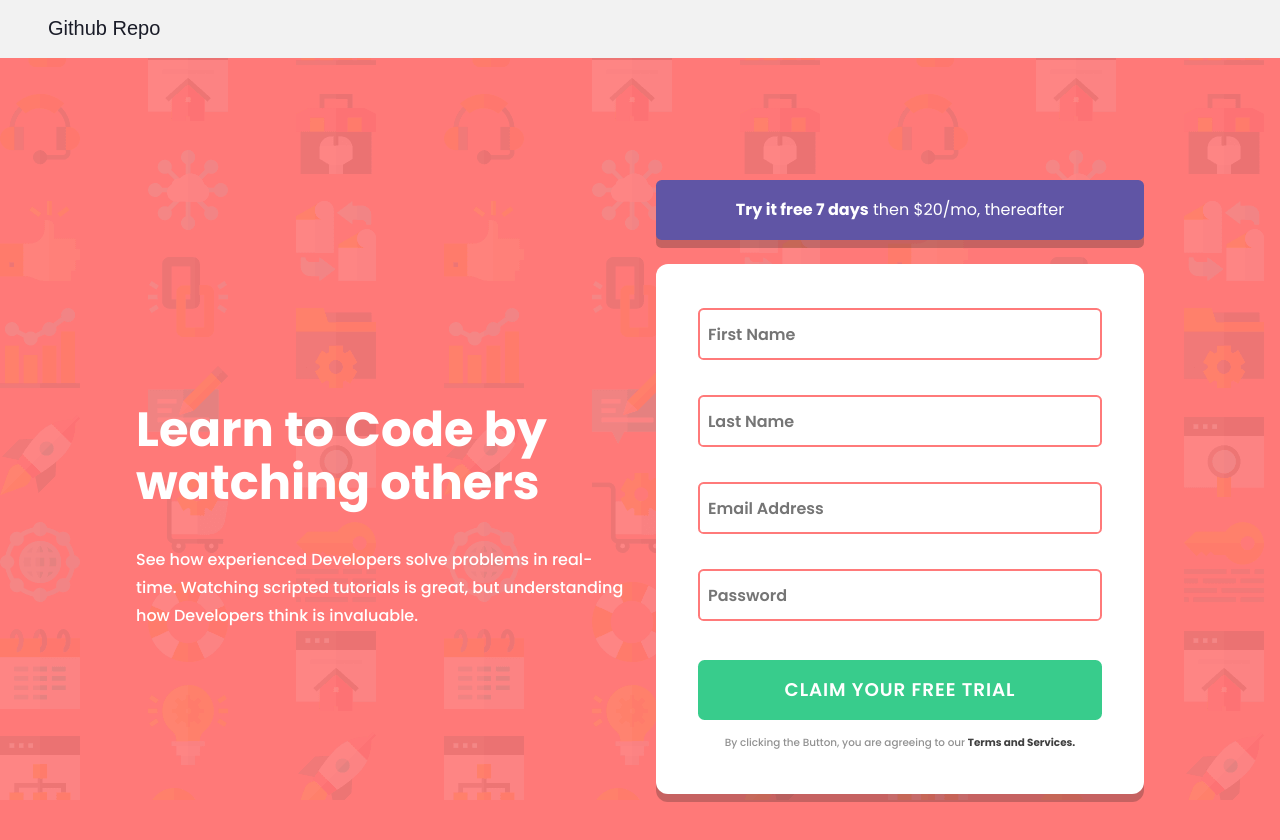
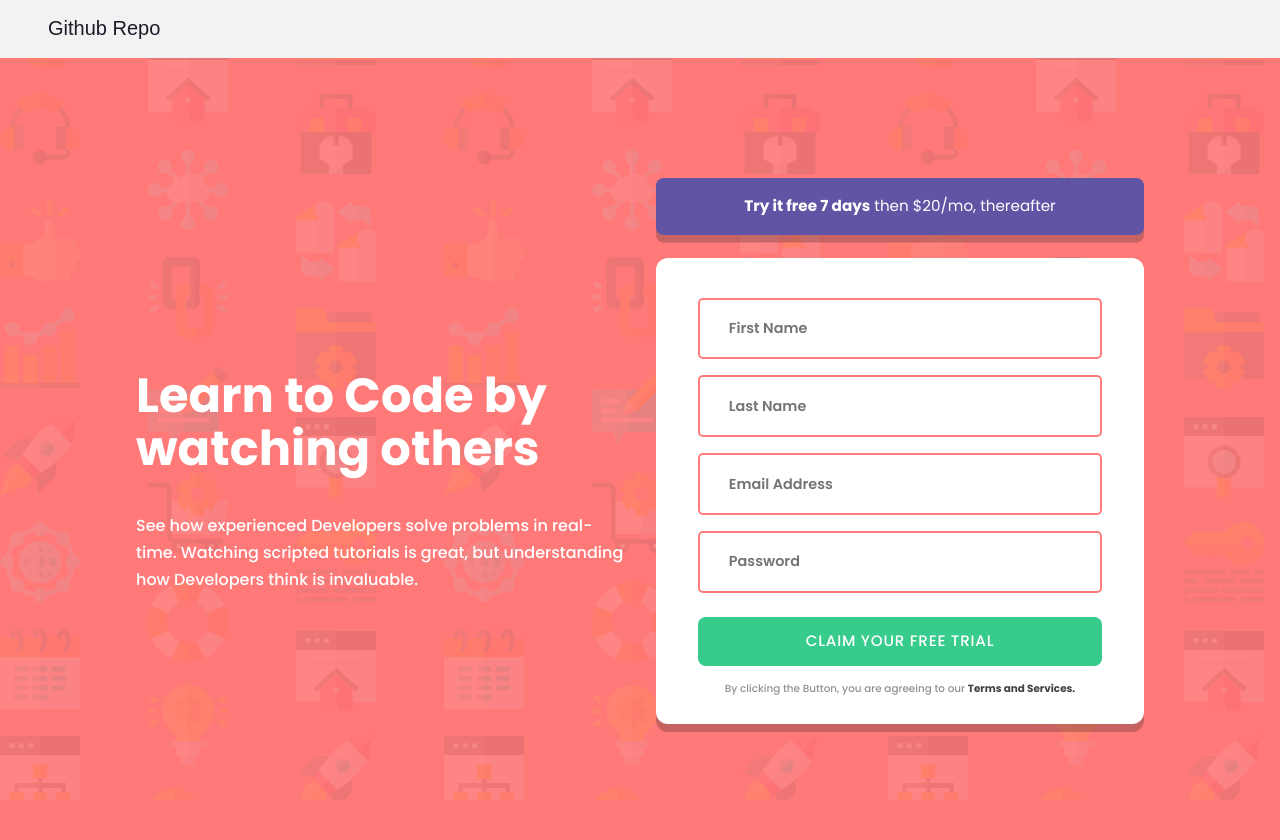
Before and after one commit to iamjacobjoshua/responsive-web, a plain HTML site: page index.html in a window 1280 px wide. Drawn offline with nearby package versions, Linux system fonts and the light colour scheme; files that its build step writes are made by us from their sources.

Commit message:
Update main.scss

```diff
--- a/assets/main.scss
+++ b/assets/main.scss
@@ -1,3 +1,5 @@
+/* -- MOBILE-FIRST DESIGN (375px)-- */
+
 *,
 *:before,
 *:after {
@@ -15,7 +17,7 @@
 body{
     margin: 0;
     background: url(images/bg-intro-mobile.png) no-repeat;
-    background-color: #ff7978;
+    background-color: hsl(0, 100%, 74%);
 }
 
 body,
@@ -32,7 +34,7 @@ input{
     background-color: #f2f2f2;
 
     a{
-        font-size: 1.25rem;
+        font-size: 1.25em;
         font-weight: 500;
         text-transform: capitalize;
         text-decoration: none;
@@ -44,13 +46,15 @@ input{
 }
 
 h1{
-    margin: 2.62em 0 0.25em 0;
-    line-height: 1.4em;
+    font-size: 1.7em;
+    margin: 2.62em 0 0.3em 0;
+    line-height: 1.3em;
 }
 
 h3{
+    font-size: 1em;
     margin-bottom: 4em;
-    line-height: 1.75em;
+    line-height: 1.7em;
     font-weight: 500;
 }
 
@@ -63,28 +67,30 @@ fieldset{
 }
 
 .cta-btn{
+    height: 5.5em;
     margin: 1.5em auto;
-    padding: 1.25em 2em;
+    padding: 1.25em 4em;
     line-height: 1.75em;
-    font-size: 1.2rem;
+    border-radius: 0.75em;
     background: hsl(248, 32%, 49%);
     box-shadow: 0 0.5em 0 rgba(28, 28, 28, 0.25);
 }
 
 .cta-btn-alt{
+    // height: 1em;
+    padding: 1em 1em;
+    border-radius: 0.5em;
+    letter-spacing: 0.05em;
+    font-weight: 500;
+    text-transform: uppercase;
     background: hsl(154, 59%, 51%);
-    padding: 1.25em 1em;
-    font-size: 1.15rem;
-    letter-spacing: 0.05em;
-    font-weight: 600;
-    text-transform: uppercase;
 }
 
 .cta-btn,
 .cta-btn-alt{
     width: 100%;
+    font-size: 0.95em;
     border: 0;
-    border-radius: 0.35em;
     transition: all 400ms ease-in-out;
     cursor: pointer;
 }
@@ -98,7 +104,7 @@ fieldset{
 }
 
 .trial{
-    font-weight: bold;
+    font-weight: 700;
 }
 
 .reg-form{
@@ -118,13 +124,13 @@ fieldset{
 
 .input-field{
     input{
-        margin: 0.25em 0 1em 0;
+        // margin: 0.25em 0 1em 0;
         padding: 1.2em;
         width: 100%;
-        height: 4em;
-        color: #404040;
+        height: 3.75em;
+        color: hsl(249, 8%, 17%);
         background: #fff;
-        border: 1px solid #bbb5b5;
+        border: 1px solid hsl(246, 25%, 77%);
         border-radius: 0.35em;
     }
 
@@ -133,7 +139,7 @@ fieldset{
     }
 
     input:valid{
-        border: 1px solid #bbb5b5;
+        border: 1px solid hsl(246, 25%, 77%);
     }
 
     // -- Test Code
@@ -143,7 +149,8 @@ fieldset{
 }
 
 input[placeholder]{
-    font-weight: 700;
+    font-size: 0.9em;
+    font-weight: 600;
 }
 
 .action-field{
@@ -152,9 +159,9 @@ input[placeholder]{
 
 .action-field{
     p{
-        margin-bottom: 3em;
-        padding: 0 0.5em;
-        font-size: 0.65rem;
+        margin-bottom: 1.5em;
+        padding: 0 2em;
+        font-size: 0.65em;
         font-weight: 500;
         color: #919191;
     }
@@ -175,7 +182,7 @@ input[placeholder]{
     flex-direction: column;
     position: relative;
     width: 100%;
-    margin-bottom: 15px;
+    // margin-bottom: 15px;
 
     .hide{
         display: none;
@@ -187,17 +194,17 @@ input[placeholder]{
     font-size: 0.75rem;
     font-weight: 500;
     text-align: right;
-    margin: -1em 0 1em 0;
+    margin: 0.35em 0 1em 0;
     font-style: italic;
 }
 
 .errsvg{
     position: absolute;
-    top: 1.1em;
+    top: 1em;
     right: 1.75em;
 }
 
-
+/* -- DESKTOP DESIGN -- */
 @media only screen and (min-width: 376px) {
 
     body{
@@ -227,9 +234,10 @@ input[placeholder]{
     }
 
     .cta-btn{
+        height: auto;
         margin: 3.15em auto 1.5em;
         padding: 1em 2em;
-        font-size: 1em;
+        border-radius: 0.5em;
     }
 
     .cta-btn-alt{
@@ -245,7 +253,7 @@ input[placeholder]{
 
     .input-field{
         input{
-            padding: 0.5em;
+            padding: 2em;
             height: 3.25em;
         }
     }
```
